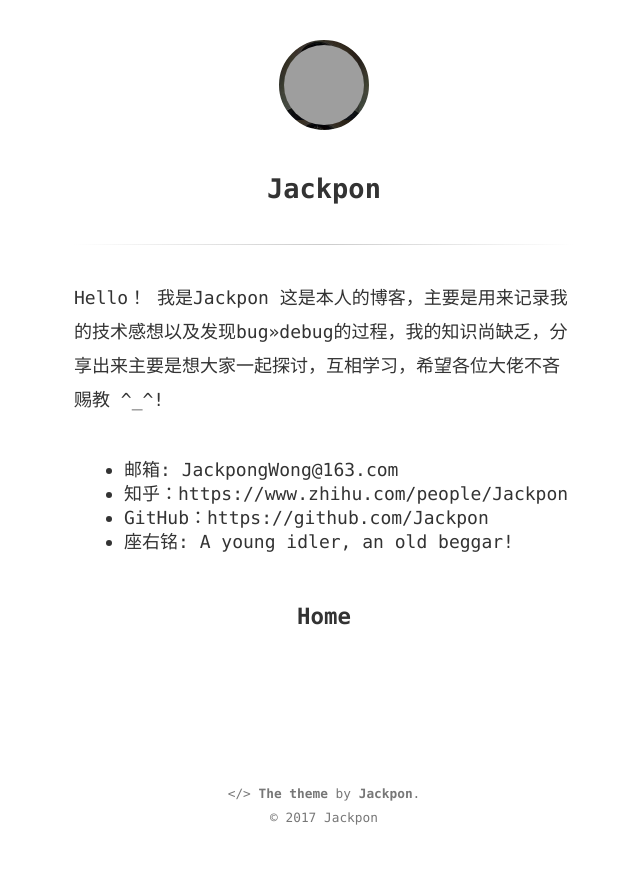
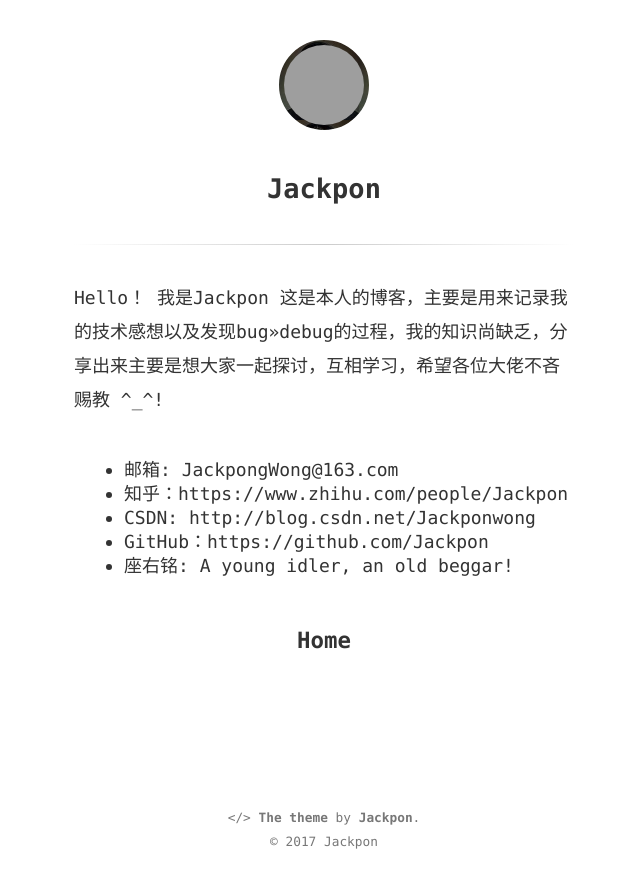
Before and after one commit to davi-xiao/Jackpon.github.io, a Jekyll site: the page built from about.md, in a window 1280 px wide, cut to the strip 0-888 px from the top of the page. Shown: the whole strip, without its empty margins (316-956 px from the left). Built offline with Jekyll 4.4.1, drawn with Linux system fonts in a browser that asks for light colours; grey boxes are pictures that could not be loaded.

Commit message:
My Gitblog

```diff
--- a/about.md
+++ b/about.md
@@ -9,5 +9,6 @@ Hello！
 
 * 邮箱: JackpongWong@163.com
 * 知乎：https://www.zhihu.com/people/Jackpon
+* CSDN: http://blog.csdn.net/Jackponwong
 * GitHub：https://github.com/Jackpon
 * 座右铭: A young idler, an old beggar!
```
